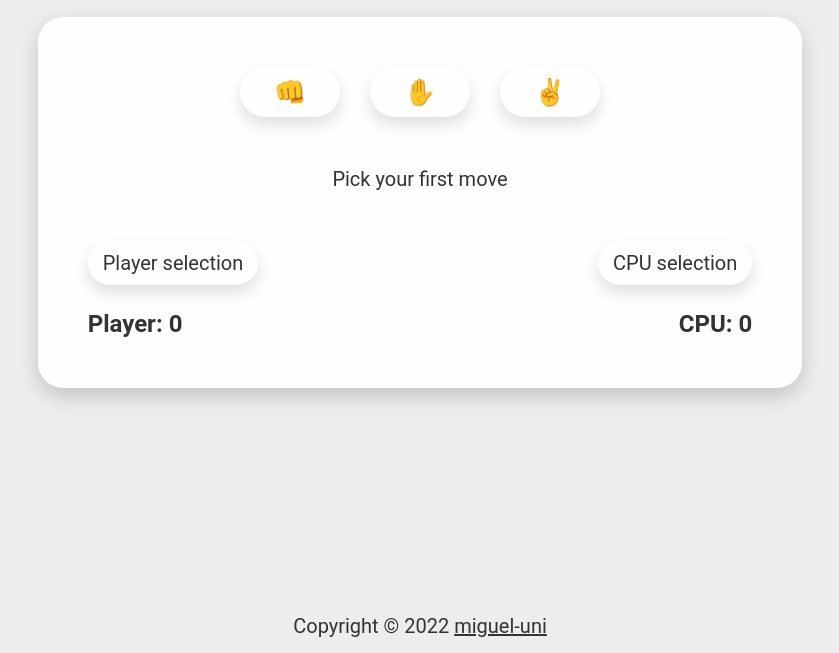
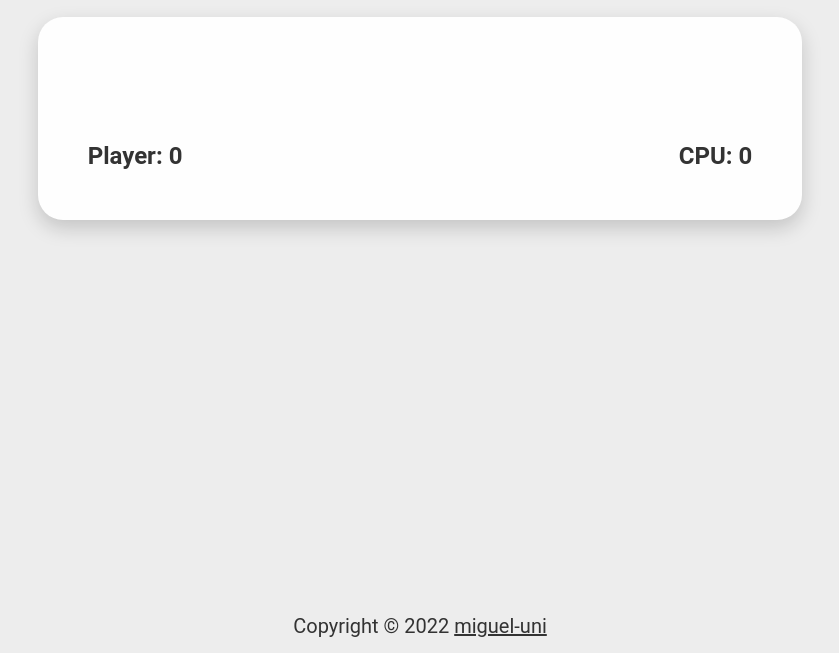
Before and after one commit to miguel-uni/rock-paper-scissors, a plain HTML site: page index.html in a window 1280 px wide. Shown: the part 147-800 px from the top of the page, without its empty margins (220-1059 px from the left). Drawn offline with Linux system fonts and the light colour scheme.

Commit message:
Change most element creation to js

```diff
--- a/index.html
+++ b/index.html
@@ -12,19 +12,9 @@
     <div id="container">
         <div class="title">Rock-Paper-Scissors</div>
         <div class="game-box">
-            <div id="button-container">
-                <button id="rock">👊</button>
-                <button id="paper">✋</button>
-                <button id="scissors">✌️</button>
-            </div>
-            <div id="result-container">
-                <div class="round-result">Pick your first move</div>
-                <div class="game-result"></div>
-            </div>
-            <div id="selection-container">
-                <div class="player-selection">Player selection</div>
-                <div class="computer-selection">CPU selection</div>
-            </div>
+            <div id="button-container"></div>
+            <div id="result-container"></div>
+            <div id="selection-container"></div>
             <div id="score-container">
                 <div class="player-score">Player: 0</div>
                 <div class="computer-score">CPU: 0</div>
```
